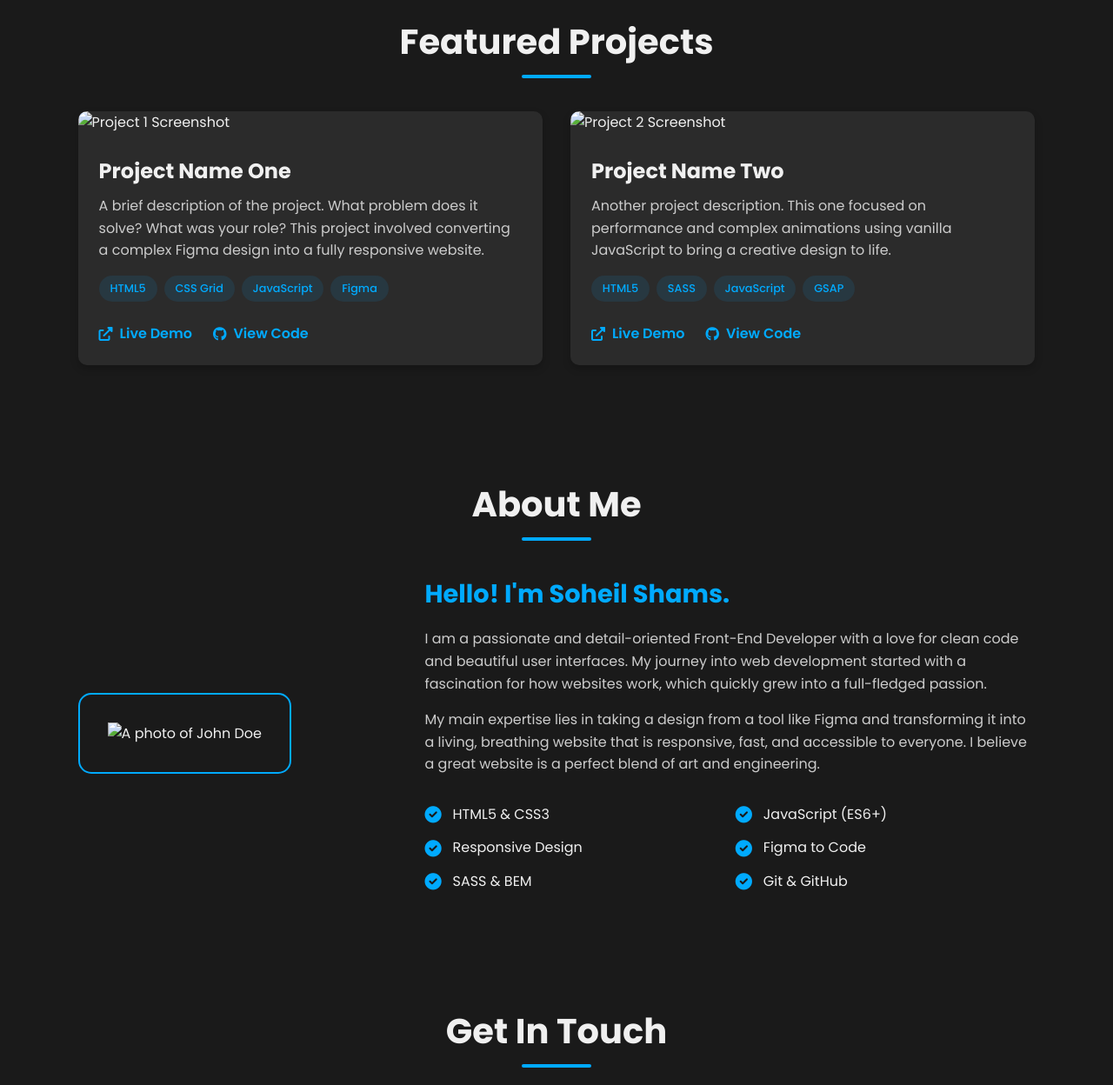
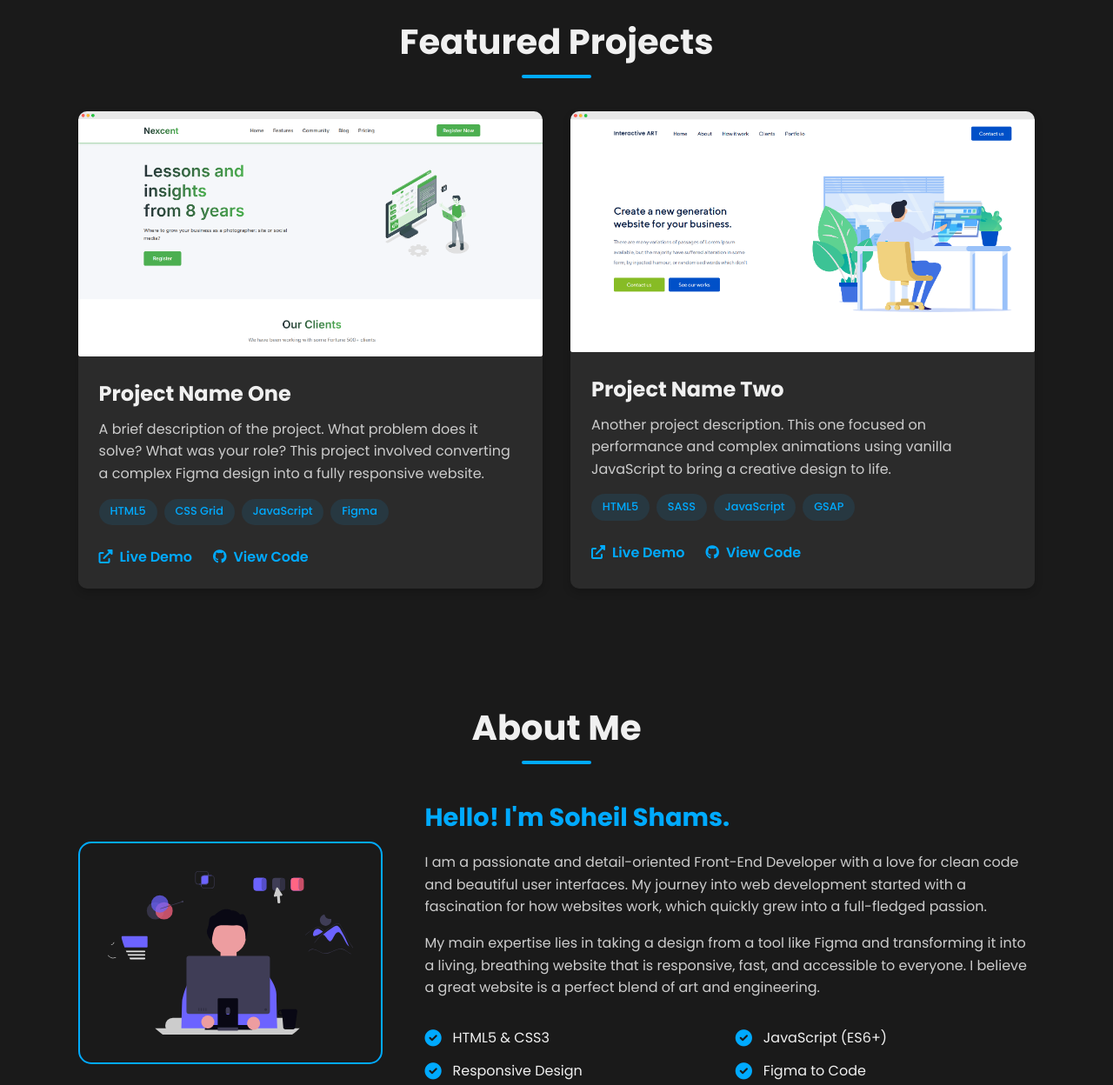
Before and after one commit to soheilshams-front-end/personal-website, a plain HTML site: page index.html in a window 1280 px wide. Shown: the part 880-2128 px from the top of the page at 87% size. Drawn offline with Linux system fonts and the light colour scheme.

Commit message:
Update index.html

```diff
--- a/index.html
+++ b/index.html
@@ -14,7 +14,7 @@
 
     <header>
         <nav class="navbar">
-            <a href="#" class="logo">ُSoheil Shams.</a>
+            <a href="#" class="logo">Soheil Shams.</a>
             <ul class="nav-links">
                 <li><a href="#portfolio">Portfolio</a></li>
                 <li><a href="#about">About</a></li>
@@ -46,7 +46,7 @@
 
             <article class="project-card">
                 <div class="project-image">
-                    <img src="./assets/screely-1749233976801.png" alt="Project 1 Screenshot">
+                    <img src="./screely-1749233976801.png" alt="Project 1 Screenshot">
                 </div>
                 <div class="project-content">
                     <h3 class="project-title">Project Name One</h3>
@@ -68,7 +68,7 @@
 
             <article class="project-card">
                 <div class="project-image">
-                    <img src="./assets/screely-1749234217501.png" alt="Project 2 Screenshot">
+                    <img src="./screely-1749234217501.png" alt="Project 2 Screenshot">
                 </div>
                 <div class="project-content">
                     <h3 class="project-title">Project Name Two</h3>
@@ -95,7 +95,7 @@
         <h2 class="section-title">About Me</h2>
         <div class="about-content">
             <div class="about-image">
-                <img src="./assets/undraw_designer_efwz.svg" alt="A photo of John Doe">
+                <img src="./undraw_designer_efwz.svg" alt="A photo of John Doe">
             </div>
             <div class="about-text">
                 <h3>Hello! I'm Soheil Shams.</h3>
```
